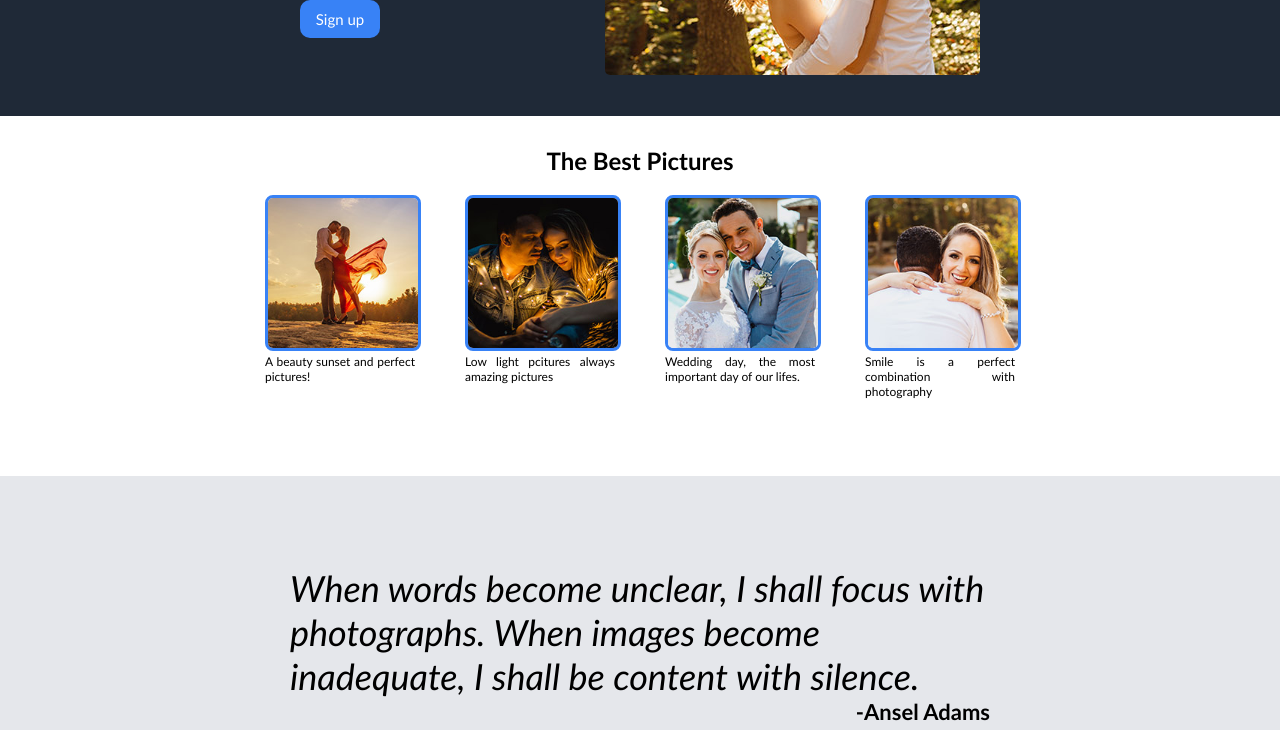
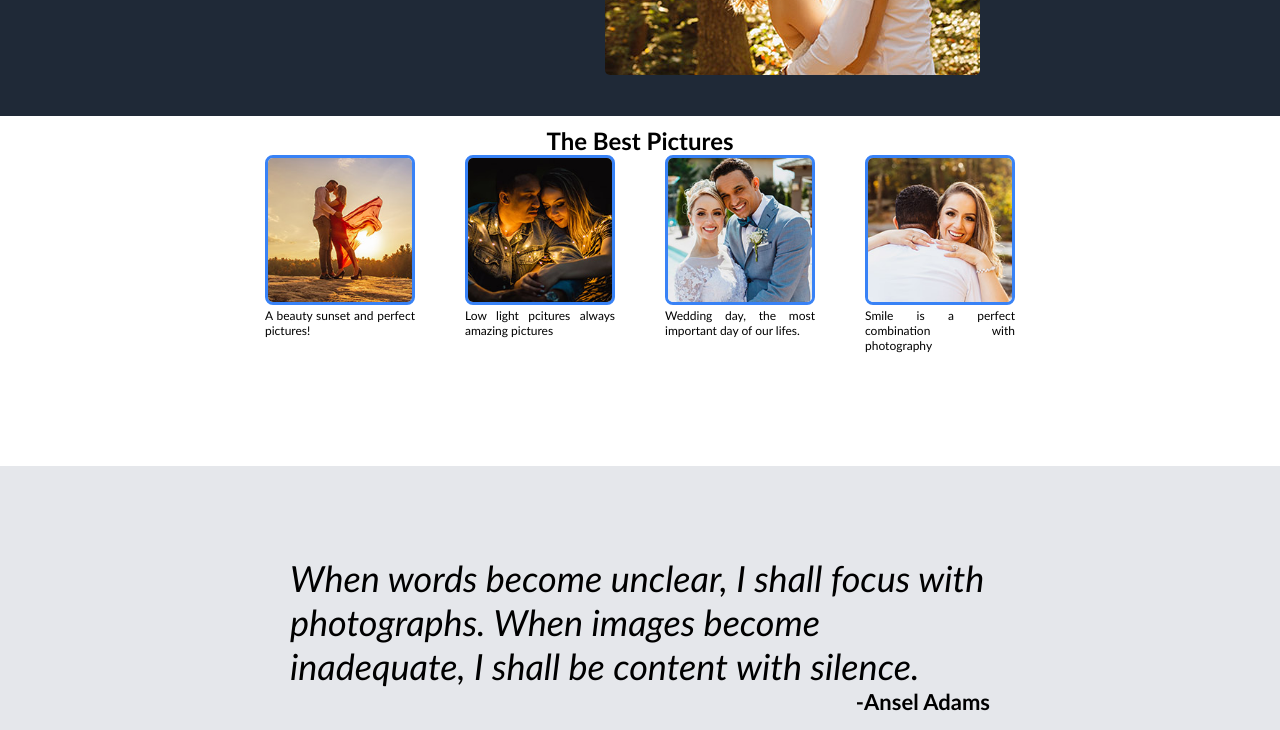
Before and after one commit to usfilipe/landing-page-project, a plain HTML site: page index.html in a window 1280 px wide. Shown: the part 234-964 px from the top of the page. Drawn offline with Linux system fonts and the light colour scheme.

Commit message:
Update style.css

```diff
--- a/style.css
+++ b/style.css
@@ -1,3 +1,10 @@
+*,
+*::after,
+*::before {
+  box-sizing: border-box;
+  margin: 0;
+}
+
 body {
   margin: 0;
 
```
